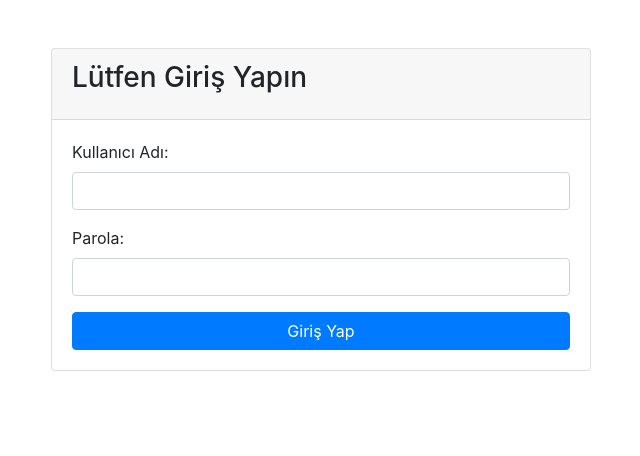
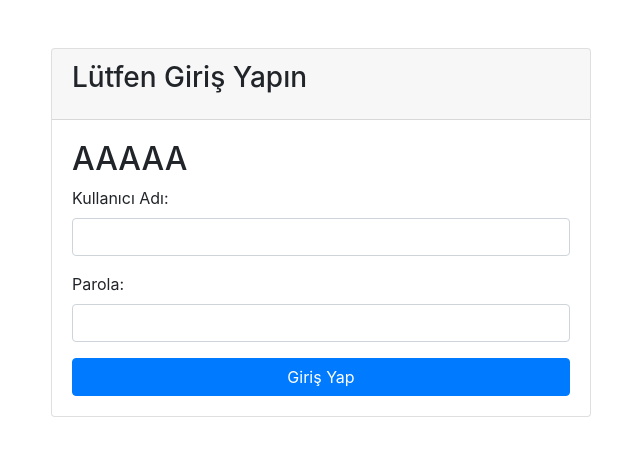
Before and after one commit to malkomin/ENGR372, a PHP site: page /test.php in a window 1280 px wide. Shown: the top 456 px of the page, without its empty margins (319-959 px from the left). Run offline with PHP 8.4, Linux system fonts and the light colour scheme.

Commit message:
Update test.php

```diff
--- a/test.php
+++ b/test.php
@@ -18,6 +18,8 @@ echo '
           </div>
           <div class="card-body">
             <form>
+
+            <h2>AAAAA</h2>
               <div class="form-group">
                 <label for="username">Kullanıcı Adı:</label>
                 <input type="text" class="form-control" id="username" name="username">
```
